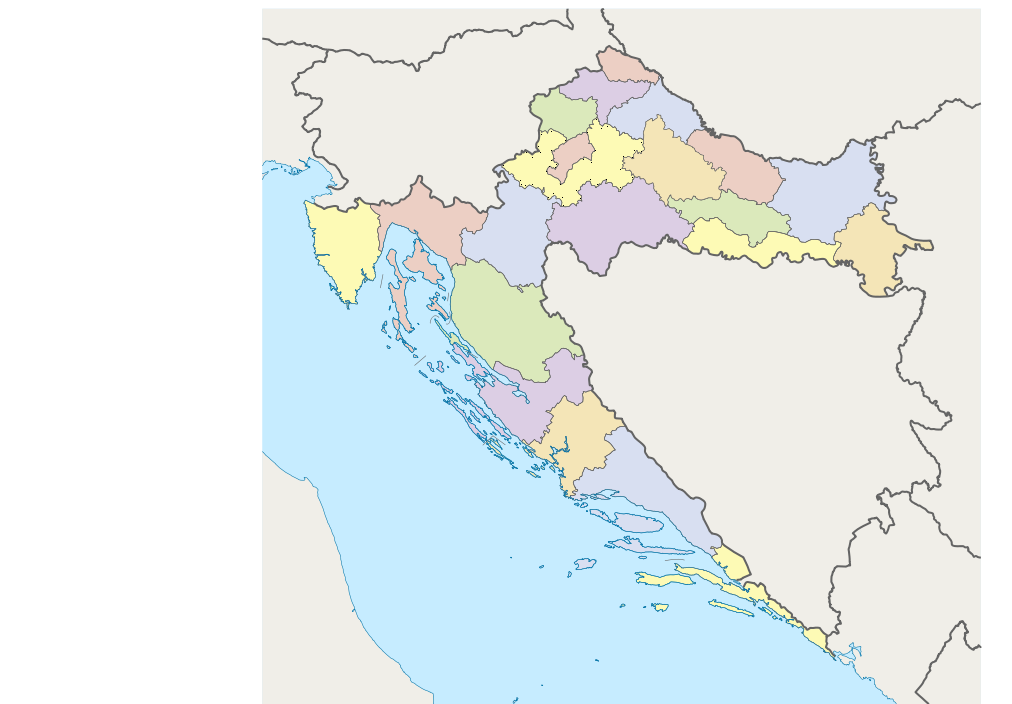
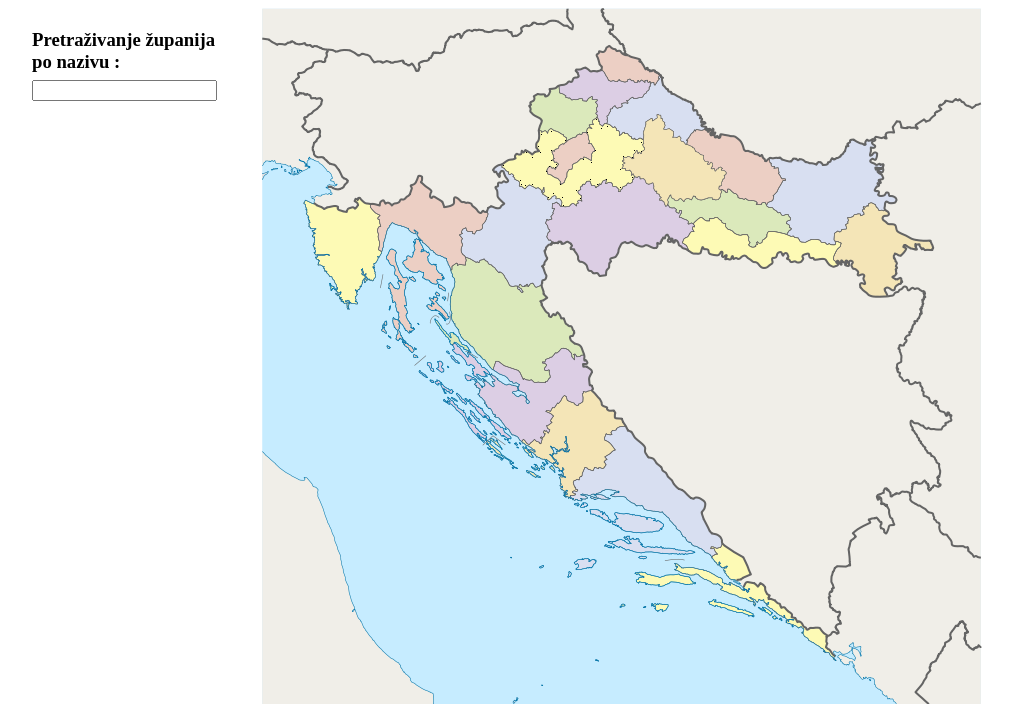
Before and after one commit to Aelkeris/XML-Projekt, a PHP site: page /pages/index.html in a window 1280 px wide. Shown: the top 704 px of the page, without its empty margins (18-1030 px from the left). Run offline with PHP 8.4, Linux system fonts and the light colour scheme; some libraries are stand-ins or nearby versions.

Commit message:
dodana tehnologija
dodaj jos xslt ili nesto slicno

```diff
--- a/pages/index.html
+++ b/pages/index.html
@@ -11,7 +11,7 @@
     <script src="../js/sarissa.js"></script>
     <script src="../js/sarissa_ieemu_xpath.js"></script>
 
-
+  <meta charset="UTF-8">
 </head>
 
 
@@ -34,7 +34,7 @@
      //prvi id broj je broj elementa u polju ucitanog u varijablu test izvucenog iz xml dokumenta
      //drugi id broj je broj html elementa iz kojeg se pozvala metoda
     {
-        var string = "<table class='col-md-6 table table-hover table-condensed'><tr><th>Naziv</th></tr>";
+        var string = "<table class='col-md-6 table table-hover table-condensed'><tr><th>Naziv :</th></tr>";
         var x = xmlDoc.getElementsByTagName("zupanija");
         var test = x[id].getElementsByTagName("id")[0].childNodes[0].nodeValue;
         var naziv = x[id].getElementsByTagName("naziv")[0].childNodes[0].nodeValue;
@@ -45,15 +45,34 @@
         }
 
 
-        document.getElementById("body").innerHTML += string;
+        document.getElementById("prikaz_2").innerHTML += string;
     }
 
     function emptyDIV()
     {
 
-        document.getElementById("body").innerHTML ='';
+        document.getElementById("prikaz_2").innerHTML ='';
     }
-    </script>
+
+
+    function pretrazivanje()
+    {
+
+        var x = xmlDoc.getElementsByTagName("zupanija");
+        var value = document.getElementById("upit").value;
+        var string = '';
+        for (var i = 0; i < x.length; i++)
+        {
+            if(value == "") break;
+            var zup = x[i].getElementsByTagName("naziv")[0].childNodes[0].nodeValue;
+            if(zup.substring(0,value.length).toUpperCase() !== value.toUpperCase()) continue;
+            string += x[i].getElementsByTagName("naziv")[0].childNodes[0].nodeValue;
+            string += "</br>";
+        };
+        document.getElementById("prikaz_1").innerHTML = string;
+    }
+
+</script>
 
 <div id="HR">
     <img id="karta" src="../Pictures/KartaHrvatske.png" alt="Hrvatska" width="720" height="697" border="0" usemap="#Map" class="map"/>
@@ -106,15 +125,15 @@
 
         <area shape="poly" id="14"  coords="508,152,524,171,506,197,529,209,527,226,572,235,571,224,609,193,621,201,635,192,609,133" onmouseover="openXML('13','14')" onmouseout="emptyDIV()"/>
 
-        <area shape="poly" id="15"  coords="" onmouseover="openXML('14','15')" onmouseout="emptyDIV()"/>
+        <area shape="poly" id="15"  coords="328,383,321,385,321,394,315,398,302,389,288,404,292,407,279,435,272,433,268,437,261,431,259,433,244,437,230,428,221,437,299,497,308,487,312,487,315,482,311,476,311,473,317,471,322,459,331,463,331,460,341,459,342,448,351,441,342,432,342,427,361,417" onmouseover="openXML('14','15')" onmouseout="emptyDIV()"/>
 
         <area shape="poly" id="16"  coords="609,195,573,225,579,236,573,252,608,288,623,287,669,240,667,234" onmouseover="openXML('15','16')" onmouseout="emptyDIV()"/>
 
-        <area shape="poly" id="17"  coords="" onmouseover="openXML('16','17')" onmouseout="emptyDIV()"/>
+        <area shape="poly" id="17"  coords="362,419,357,419,344,427,343,431,354,441,344,449,343,460,332,463,323,461,318,472,312,473,316,482,313,488,309,488,299,497,302,573,403,552,450,548,460,536" onmouseover="openXML('16','17')" onmouseout="emptyDIV()"/>
 
         <area shape="poly" id="18"  coords="43,195,82,294,93,294,118,245,107,197" onmouseover="openXML('17','18')" onmouseout="emptyDIV()"/>
 
-        <area shape="poly" id="19"  coords="" onmouseover="openXML('18','19')" onmouseout="emptyDIV()"/>
+        <area shape="poly" id="19"  coords="460,537,450,549,403,553,356,565,353,604,577,652,565,627" onmouseover="openXML('18','19')" onmouseout="emptyDIV()"/>
 
         <area shape="poly" id="20"  coords="336,47,347,71,393,75,396,67,347,39" onmouseover="openXML('19','20')" onmouseout="emptyDIV()"/>
 
@@ -123,10 +142,12 @@
 
 
     </map>
-<div id="body"></div>
+<div id="prikaz_2"></div>
 </div>
 
-
+<h3 id="naziv_pretrazivanja">Pretraživanje županija</br> po nazivu :</h3>
+<input type="text" id="upit" oninput="pretrazivanje()">
+<div id="prikaz_1" class="js"></div>
 
 
 
--- a/pages/popis_zupanija.xml
+++ b/pages/popis_zupanija.xml
@@ -4,102 +4,102 @@
 <tablica_zupanija>
     <zupanija>
       <id>1</id>
-      <naziv>Zagrebačka</naziv>
+      <naziv>Zagrebačka županija</naziv>
     </zupanija>
 
     <zupanija>
       <id>2</id>
-      <naziv>Krapinsko-Zagorska</naziv>
+      <naziv>Krapinsko-Zagorska županija</naziv>
     </zupanija>
 
     <zupanija>
       <id>3</id>
-      <naziv>Sisačko-Moslavačka</naziv>
+      <naziv>Sisačko-Moslavačka županija</naziv>
     </zupanija>
 
     <zupanija>
       <id>4</id>
-      <naziv>Karlovačka</naziv>
+      <naziv>Karlovačka županija</naziv>
     </zupanija>
 
     <zupanija>
       <id>5</id>
-      <naziv>Varaždinska</naziv>
+      <naziv>Varaždinska županija</naziv>
     </zupanija>
 
     <zupanija>
       <id>6</id>
-      <naziv>Koprivničko-križevačka</naziv>
+      <naziv>Koprivničko-križevačka županija</naziv>
     </zupanija>
 
     <zupanija>
       <id>7</id>
-      <naziv>Bjelovarsko-bilogorska</naziv>
+      <naziv>Bjelovarsko-bilogorska županija</naziv>
     </zupanija>
 
     <zupanija>
       <id>8</id>
-      <naziv>Primorsko-goranska</naziv>
+      <naziv>Primorsko-goranska županija</naziv>
     </zupanija>
 
     <zupanija>
       <id>9</id>
-      <naziv>Ličko-senjska</naziv>
+      <naziv>Ličko-senjska županija</naziv>
     </zupanija>
 
     <zupanija>
       <id>10</id>
-      <naziv>Virovitičko-podravska</naziv>
+      <naziv>Virovitičko-podravska županija</naziv>
     </zupanija>
 
     <zupanija>
       <id>11</id>
-      <naziv>Požeško-slavonska</naziv>
+      <naziv>Požeško-slavonska županija</naziv>
     </zupanija>
 
     <zupanija>
       <id>12</id>
-      <naziv>Brodsko-posavska</naziv>
+      <naziv>Brodsko-posavska županija</naziv>
     </zupanija>
 
     <zupanija>
       <id>13</id>
-      <naziv>Zadarska</naziv>
+      <naziv>Zadarska županija</naziv>
     </zupanija>
 
     <zupanija>
       <id>14</id>
-      <naziv>Osječko-baranjska</naziv>
+      <naziv>Osječko-baranjska županija</naziv>
     </zupanija>
 
     <zupanija>
       <id>15</id>
-      <naziv>Šibensko-kninska</naziv>
+      <naziv>Šibensko-kninska županija</naziv>
     </zupanija>
 
     <zupanija>
       <id>16</id>
-      <naziv>Vukovarsko-srijemska</naziv>
+      <naziv>Vukovarsko-srijemska županija</naziv>
     </zupanija>
 
     <zupanija>
       <id>17</id>
-      <naziv>Splitsko-dalmatinska</naziv>
+      <naziv>Splitsko-dalmatinska županija</naziv>
     </zupanija>
 
     <zupanija>
       <id>18</id>
-      <naziv>Istarska</naziv>
+      <naziv>Istarska županija</naziv>
     </zupanija>
 
     <zupanija>
       <id>19</id>
-      <naziv>Dubrovačko-neretvanska</naziv>
+      <naziv>Dubrovačko-neretvanska županija</naziv>
     </zupanija>
 
     <zupanija>
       <id>20</id>
-      <naziv>Međimurska</naziv>
+      <naziv>Međimurska županija</naziv>
     </zupanija>
 
     <zupanija>
--- a/style/style.css
+++ b/style/style.css
@@ -5,11 +5,27 @@
     margin-right: auto;
     z-index: 0;
 }
-#body
+#prikaz_2
 {
 	z-index: 1;
 	position: absolute;
 	top: 300px;
 	left: 700px;
+	text-align: left;
 
 }
+#upit{
+	position: fixed;
+	top: 80px;
+	left: 50px;
+}
+#prikaz_1{
+	position: fixed;
+	top: 105px;
+	left: 50px;
+}
+#naziv_pretrazivanja{
+	position: fixed;
+	top: 10px;
+	left: 50px;
+}
```
